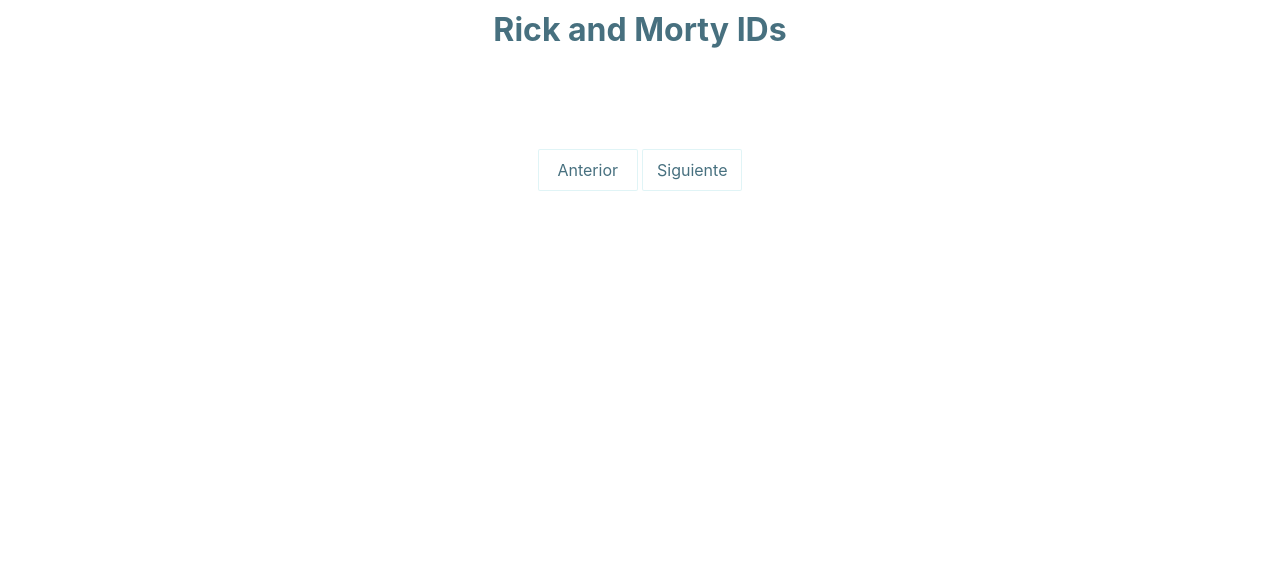
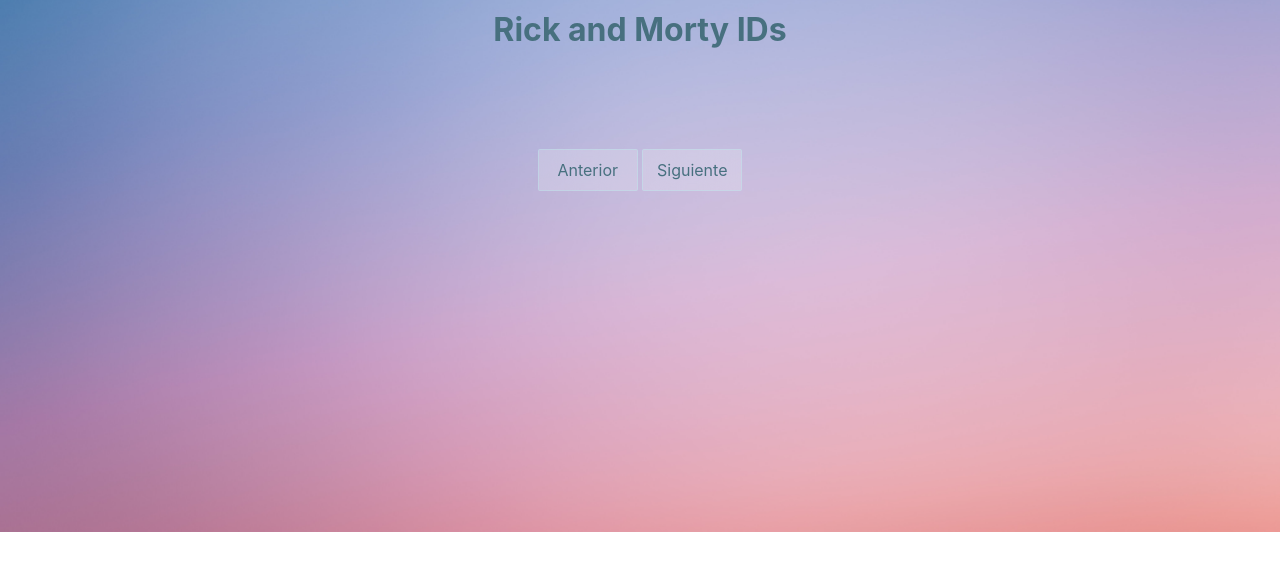
Before and after one commit to vitteridev/rick-and-morty, a plain HTML site: page index.html in a window 1280 px wide. Drawn offline with Linux system fonts and the light colour scheme; the site is published under a folder, as on GitHub Pages, so addresses that start at the root find nothing; no server answers.

Commit message:
arreglando ruta de carpeta img

```diff
--- a/index.css
+++ b/index.css
@@ -4,7 +4,7 @@
 }
 
 body {
-  background-image: url(/img/RaMwp.jpg);
+  background-image: url(img/RaMwp.jpg);
   background-size: cover;
   background-repeat: no-repeat;
   background-position: center;
```
